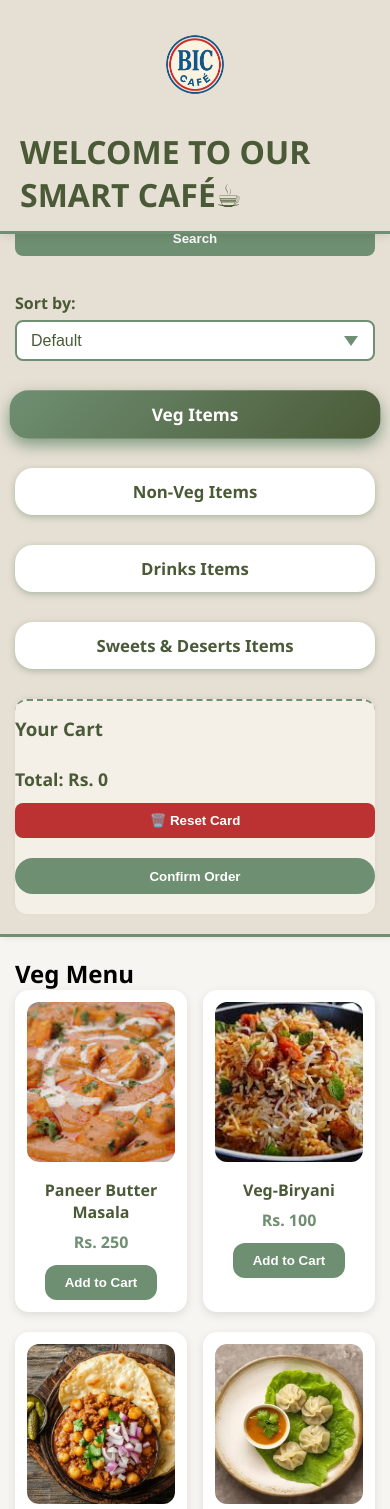
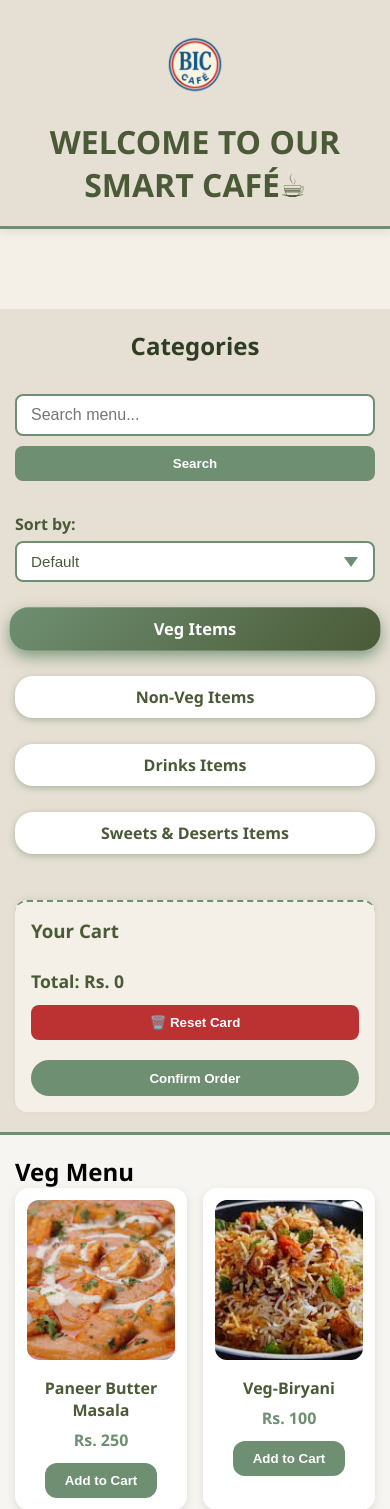
Before and after one commit to aaryaNiraula123/SmartCafeMenu, a Flask app: page /menu/1 in a window 390 px wide. Shown: the top 1509 px of the page. Run offline with Flask 3, Linux system fonts and the light colour scheme.

Commit message:
All done
UI

```diff
--- a/static/style.css
+++ b/static/style.css
@@ -434,3 +434,89 @@
     width: 100%;
   }
 }
+/* --- CSS-Only Responsive Sidebar Fix for Mobile Devices --- */
+/* FINAL RESPONSIVE FIX FOR MOBILE */
+@media (max-width: 700px) {
+  .header {
+    position: relative;
+    height: auto;
+    padding: 20px 15px;
+    flex-direction: column;
+    align-items: center;
+    text-align: center;
+  }
+
+  .logo {
+    height: 90px;
+    margin: 0 auto 10px;
+  }
+
+  .sidebar {
+    position: relative;
+    width: 100%;
+    height: auto;
+    padding: 20px 15px;
+    border: none;
+    border-bottom: 3px solid #6f8f72;
+    background-color: #e6dfd3;
+    box-shadow: none;
+    display: flex;
+    flex-direction: column;
+    gap: 16px;
+    z-index: 1;
+  }
+
+  .main-content {
+    margin-left: 0;
+    padding: 20px 15px;
+    background-color: #f7f5f1;
+  }
+
+  .search-container {
+    flex-direction: column;
+    gap: 10px;
+  }
+
+  .filter-container {
+    width: 100%;
+  }
+
+  .tab {
+    width: 100%;
+    font-size: 1.1rem;
+    padding: 12px 0;
+  }
+
+  .cart-section {
+    position: relative;
+    margin-top: 20px;
+    padding: 16px;
+    border-top: 2px dashed #6f8f72;
+    border-radius: 12px;
+    background-color: #f4efe7;
+  }
+
+  .menu-grid {
+    grid-template-columns: repeat(auto-fit, minmax(140px, 1fr));
+    gap: 20px 16px;
+  }
+}
+
+@media (max-width: 450px) {
+  .search-container {
+    flex-direction: column;
+  }
+
+  .search-container button {
+    width: 100%;
+  }
+
+  .tab {
+    font-size: 1rem;
+    padding: 10px 0;
+  }
+
+  .filter-container select {
+    font-size: 0.95rem;
+  }
+}
```
